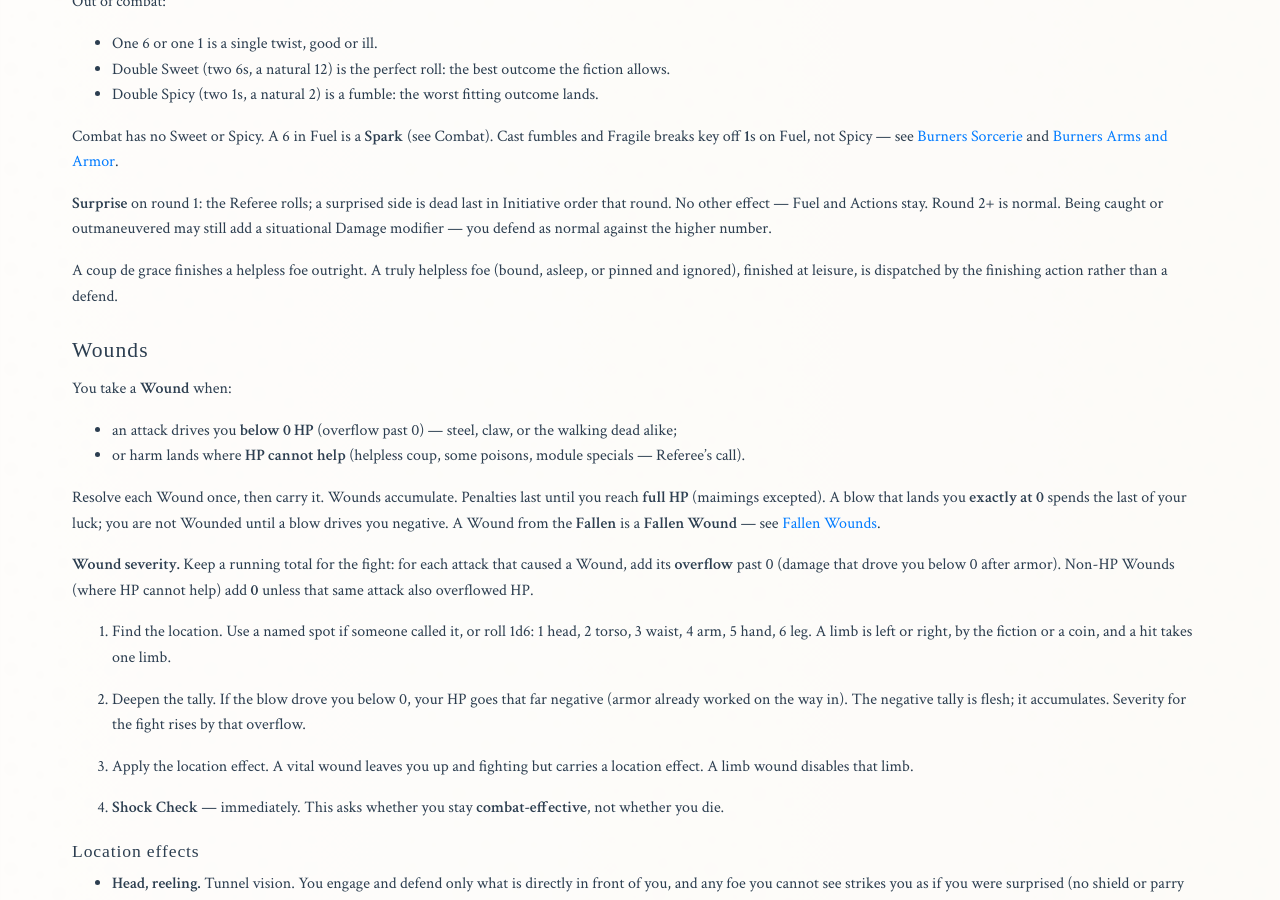
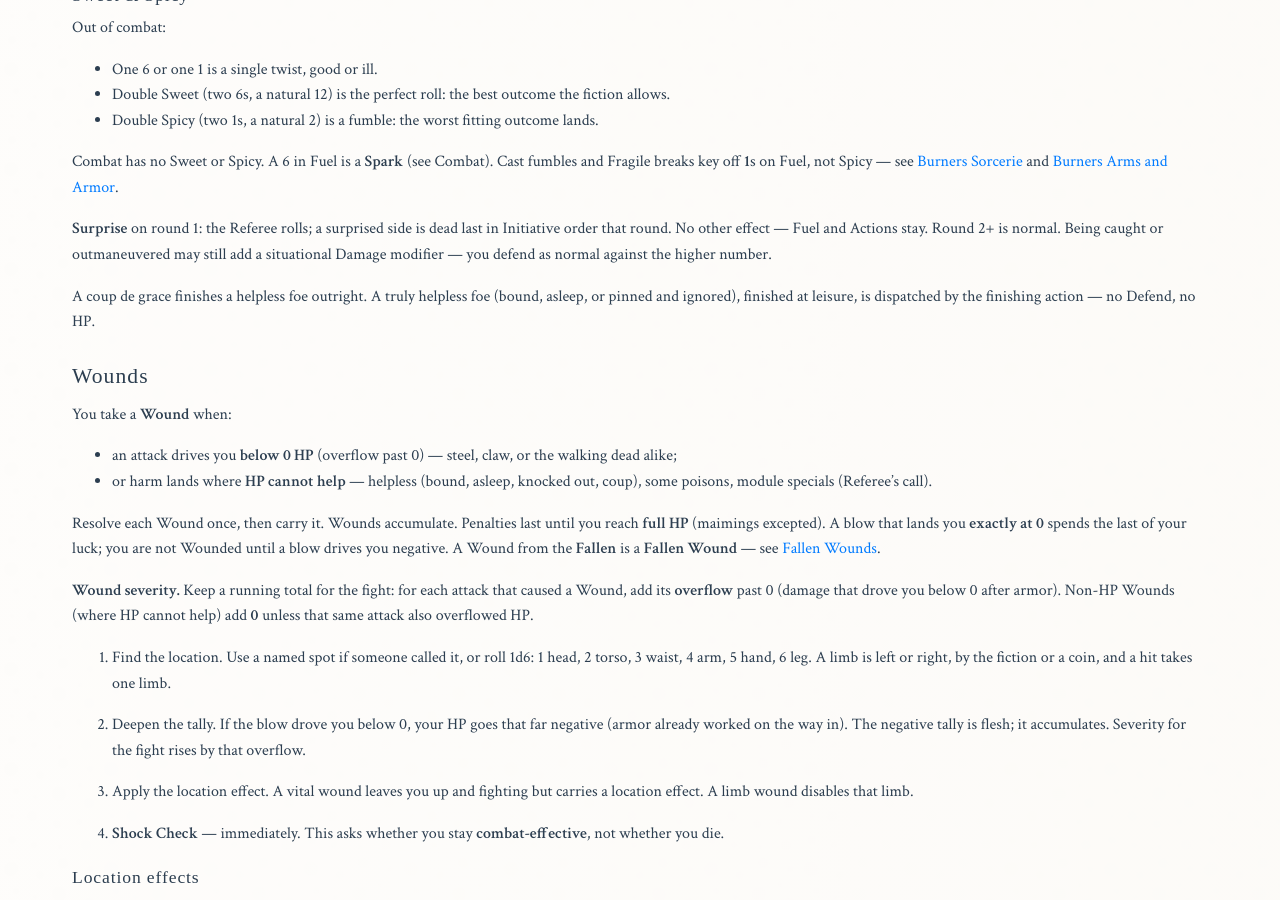
Before and after one commit to paulabrams/burners, a Jekyll site: the page built from markdown/burners-adventure-game.md, in a window 1280 px wide and 900 px high, scrolled down 16742 px. Built offline with Jekyll 4.4.1, drawn with Linux system fonts in a browser that asks for light colours; some web fonts are replaced; some of the changed text lies outside the part shown.

Commit message:
Publish local draft: HP is hit protection while you can still fight.
Helpless harm skips HP and goes to Wound; in the dirt is not helpless.

Co-authored-by: Cursor <cursoragent@cursor.com>

```diff
--- a/markdown/burners-adventure-game.md
+++ b/markdown/burners-adventure-game.md
@@ -93,9 +93,9 @@ Your character's Theme and Traits can help back up your plan.
 
 ### HP and Wounds
 
-- **HP:** luck and wind, not meat — **hit protection**. One d6 per character level, rolled at creation. Reroll at level-up and keep the higher of the new total or old+1. Bites come off HP first; only overflow past 0 opens a Wound. Reach **full HP** and your wounds close.
+- **HP:** luck and wind, not meat — **hit protection** while you can still fight. One d6 per character level, rolled at creation. Reroll at level-up and keep the higher of the new total or old+1. Bites come off HP first; only overflow past 0 opens a Wound. Helpless (bound, asleep, coup) — Wound direct; HP does not apply. Reach **full HP** and your wounds close.
 
-- **Wound:** real injury. You take one when a blow drives you **past 0 HP**, or when harm lands where **HP cannot help**. Track **wound severity** (sum of overflow from wounding attacks). Penalties last until **full HP** (maimings excepted). See *Wounds*.
+- **Wound:** real injury. You take one when a blow drives you **past 0 HP**, or when harm lands where **HP cannot help** (helpless, some poisons, module specials). Track **wound severity** (sum of overflow from wounding attacks). Penalties last until **full HP** (maimings excepted). See *Wounds*.
 
 - **Wound effects:** where you were hit matters. A leg wound puts you in the dirt. A head hit narrows your sight. And so on.
 
@@ -417,7 +417,7 @@ Patron Alignment is **not** Sorcerie. Calling on the patron — pageantry, True
 
 ## HP and Armor
 
-You have HP of one d6 per character level, rolled. Just 1d6 at first level. Reroll on each level-up for the higher of the new total or the old plus one. HP is not meat. It is luck, wind, and the reflex to turn a blow — **hit protection**. Blows come off your HP as near-misses. Only overflow **past 0** opens a **Wound**, driving your HP into the negative (see *Wounds*). That overflow adds to **wound severity**. At **0** you are out of luck, not yet cut — ordinary people have no hit protection and sit at 0 without being Wounded.
+You have HP of one d6 per character level, rolled. Just 1d6 at first level. Reroll on each level-up for the higher of the new total or the old plus one. HP is not meat. It is luck, wind, and the reflex to turn a blow — **hit protection** while you can still fight. Blows come off your HP as near-misses. Only overflow **past 0** opens a **Wound**, driving your HP into the negative (see *Wounds*). That overflow adds to **wound severity**. At **0** you are out of luck, not yet cut — ordinary people have no hit protection and sit at 0 without being Wounded. Helpless — bound, asleep, knocked out, finished at leisure — HP does not apply; the harm is a Wound (or a coup). *In the dirt* is not helpless; you can still Defend.
 
 Armor is what you wear. It soaks on the way in. Its AC comes off every blow before your HP. AC runs from 1 to 5 by make: leather 1, gambeson 2, chain mail 3, plate mail and field plate 4, full plate 5. Heavy harness eats more of your twelve and leaves a thinner pool when you roll Initiative. Leather, gambeson, and mail are open. **Plate is trained-only** (see *Training* under *Weapons, Armor, and Shields*). Armor keeps you from being worn down, not from being cut once you are down. In heavy armor you lose HP slowly, but the Wound you take past 0 is raw.
 
@@ -544,14 +544,14 @@ Combat has no Sweet or Spicy. A 6 in Fuel is a **Spark** (see Combat). Cast fumb
 
 **Surprise** on round 1: the Referee rolls; a surprised side is dead last in Initiative order that round. No other effect — Fuel and Actions stay. Round 2+ is normal. Being caught or outmaneuvered may still add a situational Damage modifier — you defend as normal against the higher number.
 
-A coup de grace finishes a helpless foe outright. A truly helpless foe (bound, asleep, or pinned and ignored), finished at leisure, is dispatched by the finishing action rather than a defend.
+A coup de grace finishes a helpless foe outright. A truly helpless foe (bound, asleep, or pinned and ignored), finished at leisure, is dispatched by the finishing action — no Defend, no HP.
 
 ### Wounds
 
 You take a **Wound** when:
 
 - an attack drives you **below 0 HP** (overflow past 0) — steel, claw, or the walking dead alike;
-- or harm lands where **HP cannot help** (helpless coup, some poisons, module specials — Referee's call).
+- or harm lands where **HP cannot help** — helpless (bound, asleep, knocked out, coup), some poisons, module specials (Referee's call).
 
 Resolve each Wound once, then carry it. Wounds accumulate. Penalties last until you reach **full HP** (maimings excepted). A blow that lands you **exactly at 0** spends the last of your luck; you are not Wounded until a blow drives you negative. A Wound from the **Fallen** is a **Fallen Wound** — see [[Burners Burn Undead#Fallen Wounds]].
 
```
